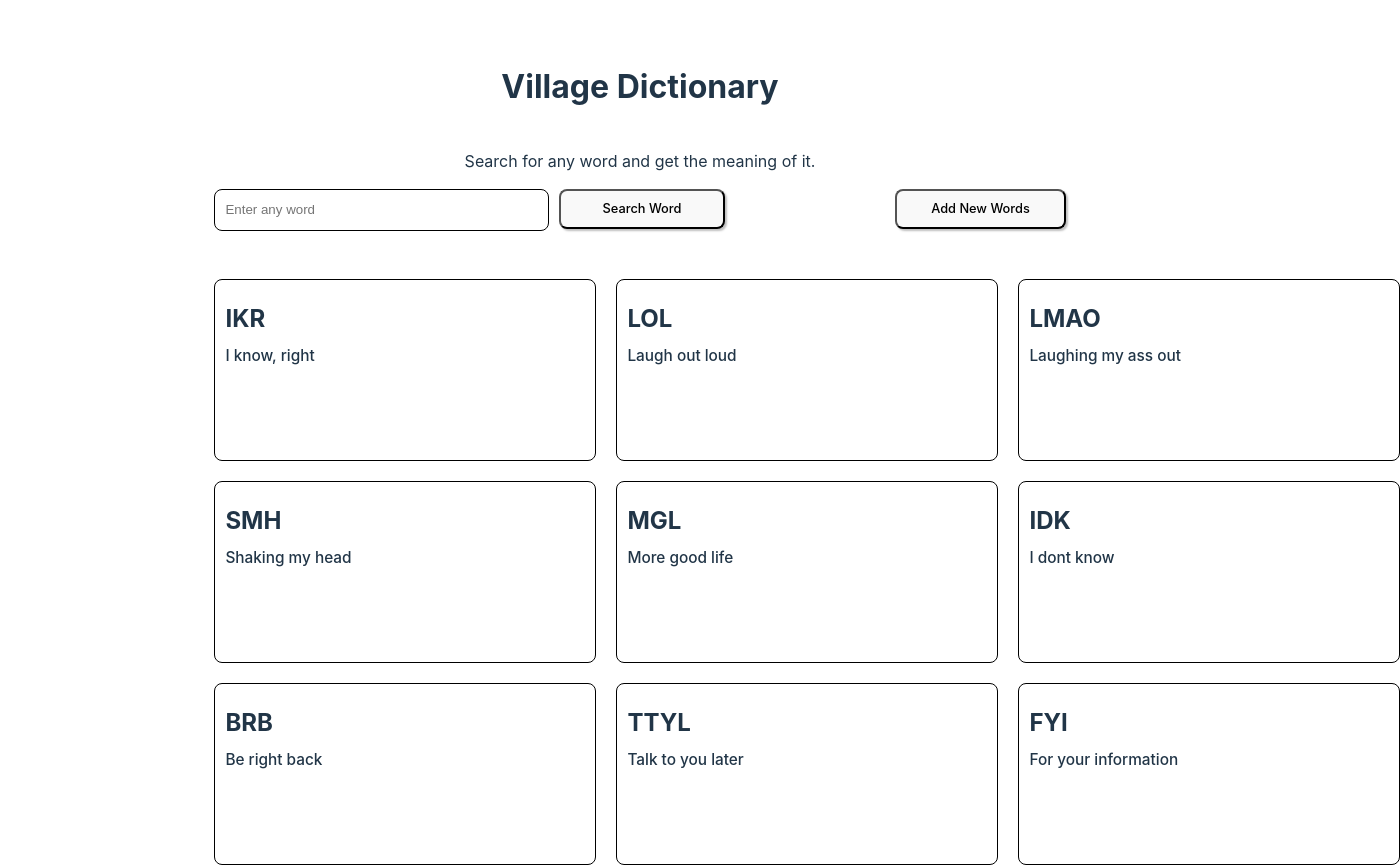
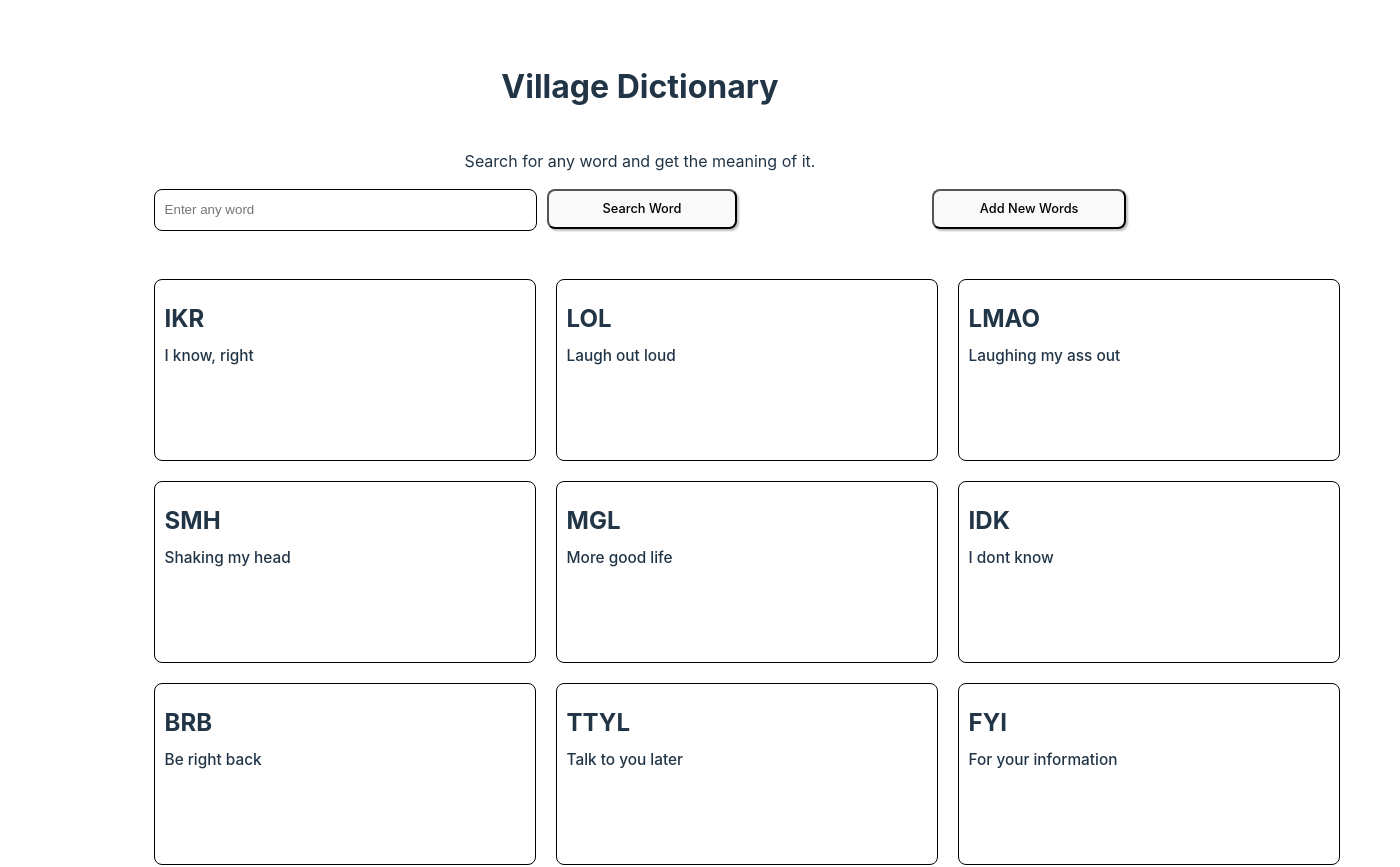
Before and after one commit to Tech4dev-Fellows-24-ACE-group-Front-End/temporary, a React (Vite) app: page / in a window 1280 px wide. Shown: the top 867 px of the page, 1400 px wide, since content can reach past the window. Built offline with nearby package versions, Linux system fonts and the light colour scheme.

Commit message:
Update index.css

```diff
--- a/src/index.css
+++ b/src/index.css
@@ -35,7 +35,7 @@ body {
 }
 
 .content{
-  padding: 10px 15%;
+  padding: 10px 10%;
   display: flex;
   flex-direction: column;
   justify-content: center;
```
